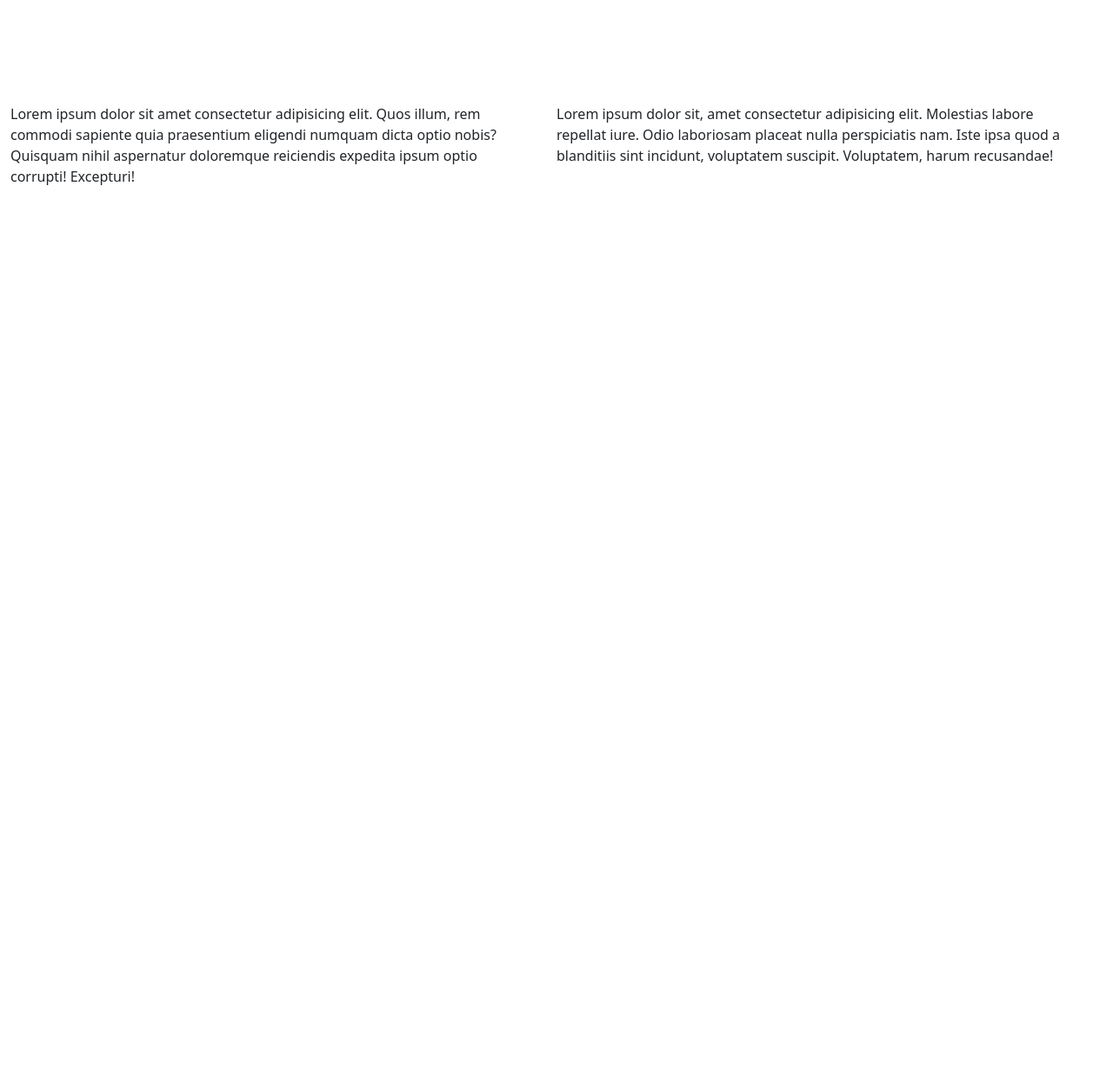
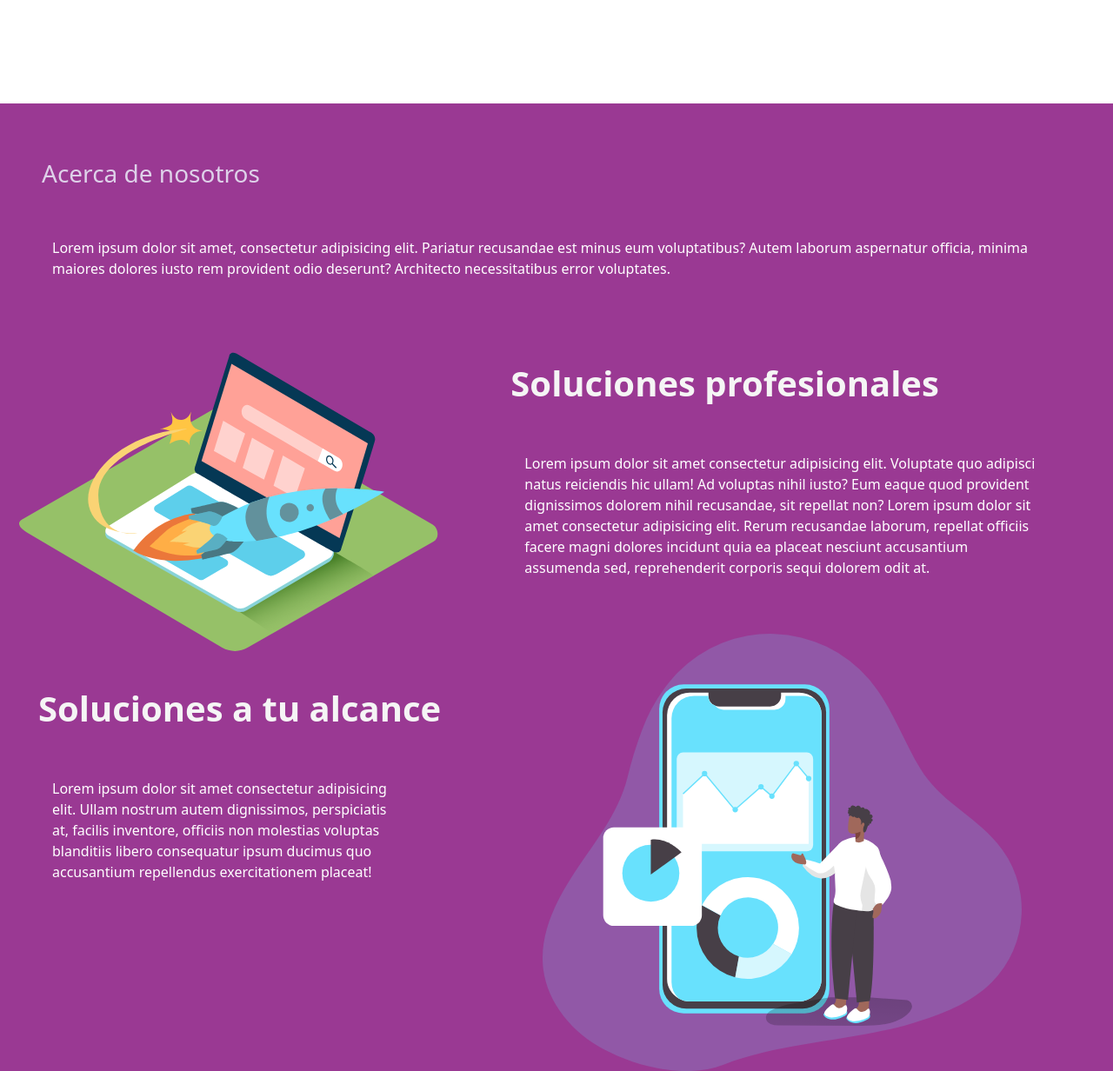
Before and after one commit to ValenciaCruzLuisDaniel/Plantilla_web, a plain HTML site: page index.html in a window 1280 px wide. Shown: the part 741-1973 px from the top of the page at 87% size. Before the commit the page ends 972 px from the top, so only its background shows below. Drawn offline with nearby package versions, Linux system fonts and the light colour scheme.

Commit message:
Seccion nueva y correccion de color

```diff
--- a/Style/Style.css
+++ b/Style/Style.css
@@ -61,3 +61,61 @@
     font-family: 'Gill Sans', 'Gill Sans MT', Calibri, 'Trebuchet MS', sans-serif;
     font-size: 1.3rem;
 }
+
+
+
+.text-acercaDe{
+
+    padding-left: 2rem;
+}
+
+.rowAcd h3 {
+
+    padding-left: 3rem;
+    opacity: 80%;
+    color: aliceblue;
+    padding-top: 4rem;
+}
+
+.rowAcd h1 {
+
+    font-weight: bold;
+    color: whitesmoke;
+    padding-top: 2rem;
+    padding-left: 2rem;
+}
+
+.rowAcd p {
+    color: white;
+    padding-top: 3rem;
+
+    padding: 3rem;
+}
+
+.acerca-de{
+background-color: rgb(154, 57, 147);
+ overflow: hidden;
+ box-sizing: border-box;
+ height: 100%;
+ width: 100%;
+}
+
+.acercade-img img{
+
+
+    width: 80%;
+    height: 80%;
+}
+.acercade-img{
+
+}
+
+.segundoSVG{
+
+
+}
+
+.segundoSVG img{
+
+
+}
--- a/index.html
+++ b/index.html
@@ -73,13 +73,40 @@
 
 <section class="acerca-de">
 
-  <div class="container-fluid  row ">
+  <div class="container-fluid  row  rowAcd">
+    <h3>Acerca de nosotros</h3>
+    <div class="col-12">
+      <p>Lorem ipsum dolor sit amet, consectetur adipisicing elit. Pariatur recusandae est minus eum voluptatibus? Autem laborum aspernatur officia, minima maiores dolores iusto rem provident odio deserunt? Architecto necessitatibus error voluptates.</p>
+    </div>
 
-    <div class="col-md-6">
-      <p>Lorem ipsum dolor sit amet consectetur adipisicing elit. Quos illum, rem commodi sapiente quia praesentium eligendi numquam dicta optio nobis? Quisquam nihil aspernatur doloremque reiciendis expedita ipsum optio corrupti! Excepturi!</p>
-    </div>
-    <div class="col-md-6">
-      <p>Lorem ipsum dolor sit, amet consectetur adipisicing elit. Molestias labore repellat iure. Odio laboriosam placeat nulla perspiciatis nam. Iste ipsa quod a blanditiis sint incidunt, voluptatem suscipit. Voluptatem, harum recusandae!</p>
+    <div class="col-md-5 ">
+
+      <div class="segundoSVG mx-auto text-center ">
+        <img src="assets/img/lauch.svg" alt="">
+      </div>
+
+      <div>
+
+        <h1>Soluciones a tu alcance</h1>
+
+        <p>Lorem ipsum dolor sit amet consectetur adipisicing elit. Ullam nostrum autem dignissimos, perspiciatis at, facilis inventore, officiis non molestias voluptas blanditiis libero consequatur ipsum ducimus quo accusantium repellendus exercitationem placeat!</p>
+
+      </div>
+    </div >
+    <div class="col-md-7 text-acercaDe">
+
+
+      <h1>
+        Soluciones profesionales
+      </h1>
+      <p>Lorem ipsum dolor sit amet consectetur adipisicing elit. Voluptate quo adipisci natus reiciendis hic ullam! Ad voluptas nihil iusto? Eum eaque quod provident dignissimos dolorem nihil recusandae, sit repellat non? Lorem ipsum dolor sit amet consectetur adipisicing elit. Rerum recusandae laborum, repellat officiis facere magni dolores incidunt quia ea placeat nesciunt accusantium assumenda sed, reprehenderit corporis sequi dolorem odit at.</p>
+
+      <div class="acercade-img mx-auto text-center ">
+
+        <img src="assets/img/dataphone.svg" alt="">
+
+      </div>
+
     </div>
   </div>
 </section>
```
Also changed, not shown: assets/img/dataphone.svg (added), assets/img/diseñoweb.jpeg (added), assets/img/lauch.svg (added).
